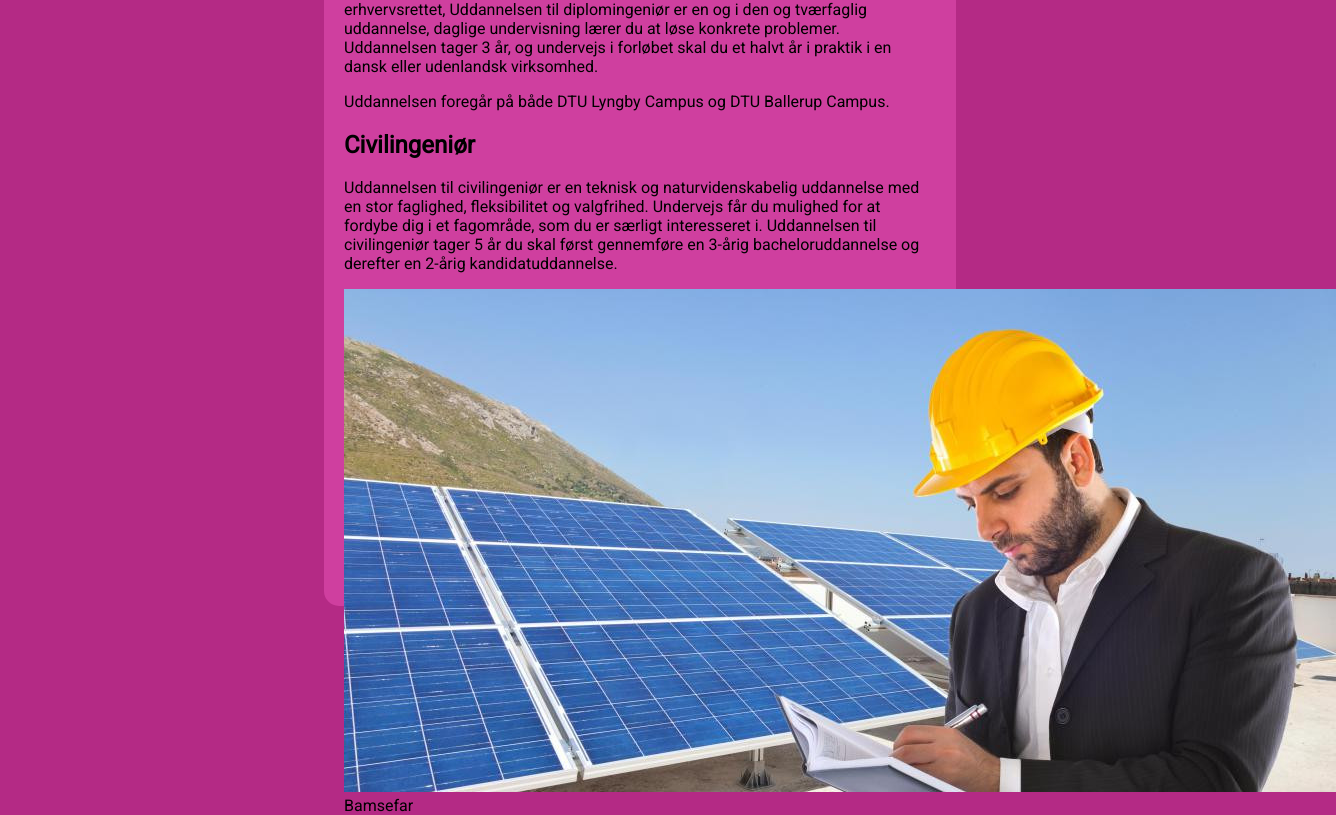
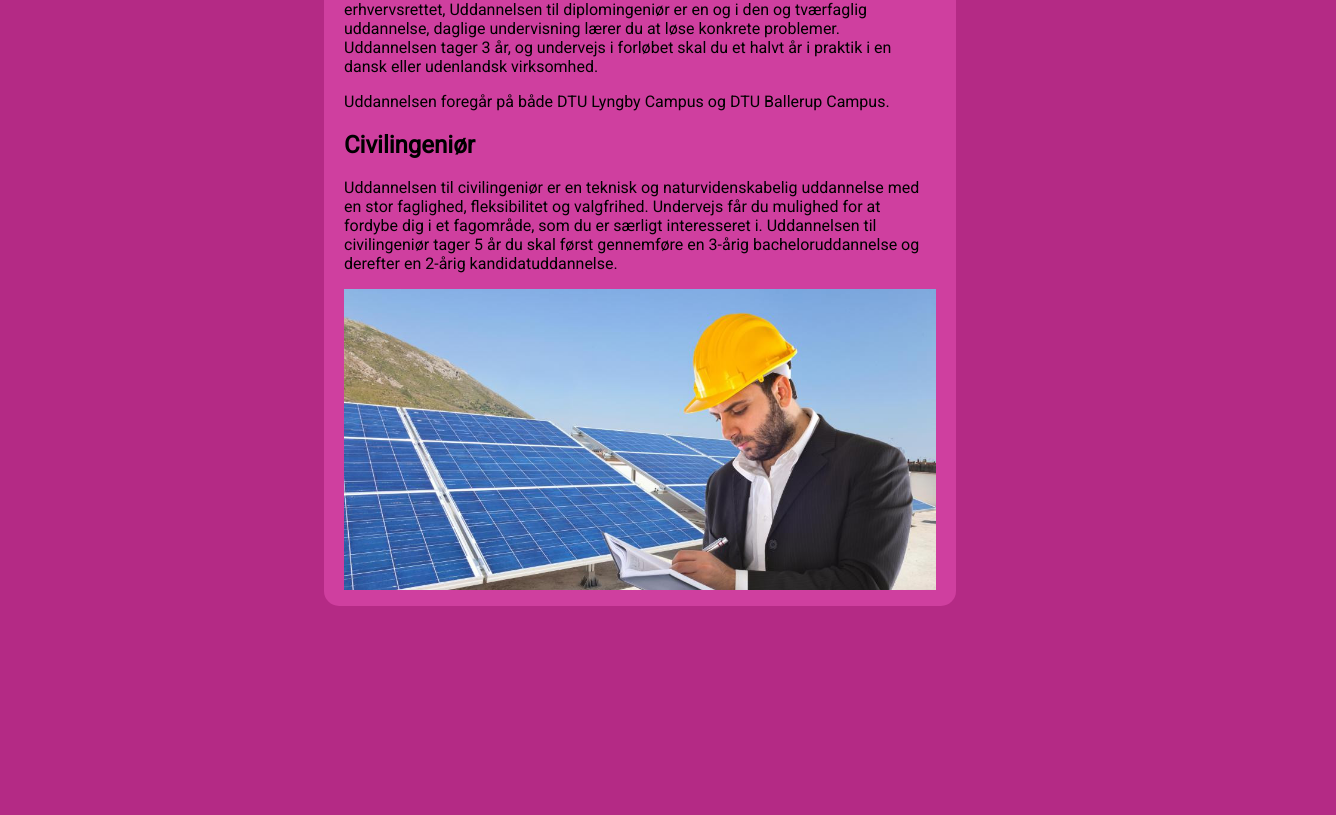
Before and after one commit to moondeck/silly-school-website, a plain HTML site: page index.html in a window 1280 px wide. Shown: the part 372-1187 px from the top of the page, 1336 px wide, since content can reach past the window. After the commit the page ends 978 px from the top, so only its background shows below. Drawn offline with Linux system fonts and the light colour scheme.

Commit message:
corrected bamsefar 2

```diff
--- a/index.html
+++ b/index.html
@@ -36,7 +36,7 @@
         <p>Uddannelsen til civilingeniør er en teknisk og naturvidenskabelig uddannelse med en stor faglighed, fleksibilitet og valgfrihed. Undervejs får du mulighed for at fordybe dig i et fagområde, som du er særligt interesseret i.
           Uddannelsen til civilingeniør tager 5 år du skal først gennemføre en 3-årig bacheloruddannelse og derefter en 2-årig kandidatuddannelse.</p>
 
-        <p><img src="bamsefar.jpg" alt="bamsefar">Bamsefar</a></p>
+        <p><img src="bamsefar.jpg" alt="bamsefar" width="100%" height="100%"></a></p>
 
 
 
```
